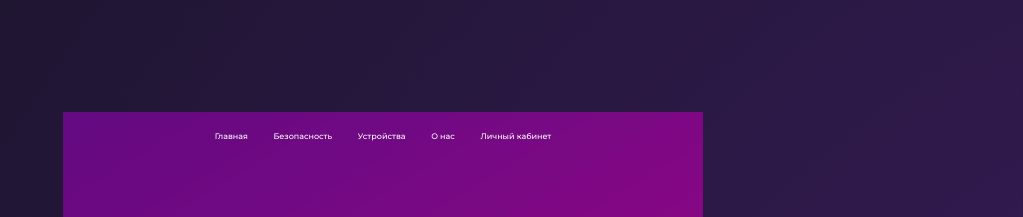
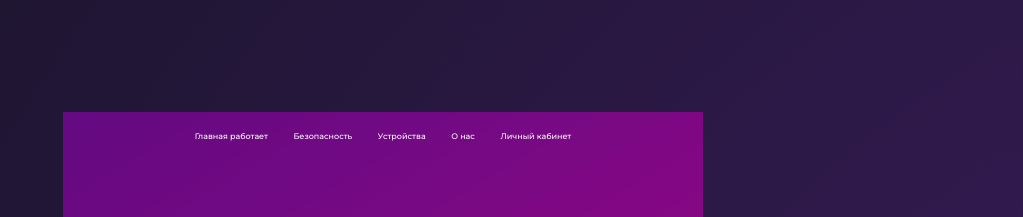
Before and after one commit to PavelG1307/FifthFloorFrontend, a plain HTML site: page index.html in a window 1280 px wide. Shown: the part 920-1137 px from the top of the page, without its empty margins (257-1280 px from the left). Drawn offline with Linux system fonts and the light colour scheme; files that its build step writes are made by us from their sources.

Commit message:
тест пуллера

```diff
--- a/index.html
+++ b/index.html
@@ -13,7 +13,7 @@
 <body>
   <div class="page" id="home_page">
     <div class="menu">
-      <div class="item" onclick="openPage('home_page')">Главная</div>
+      <div class="item" onclick="openPage('home_page')">Главная работает</div>
       <div class="item" onclick="openPage('sequre_page')">Безопасность</div>
       <div class="item" onclick="openPage('device_page')">Устройства</div>
       <div class="item" onclick="openPage('about_page')">О нас</div>
```
